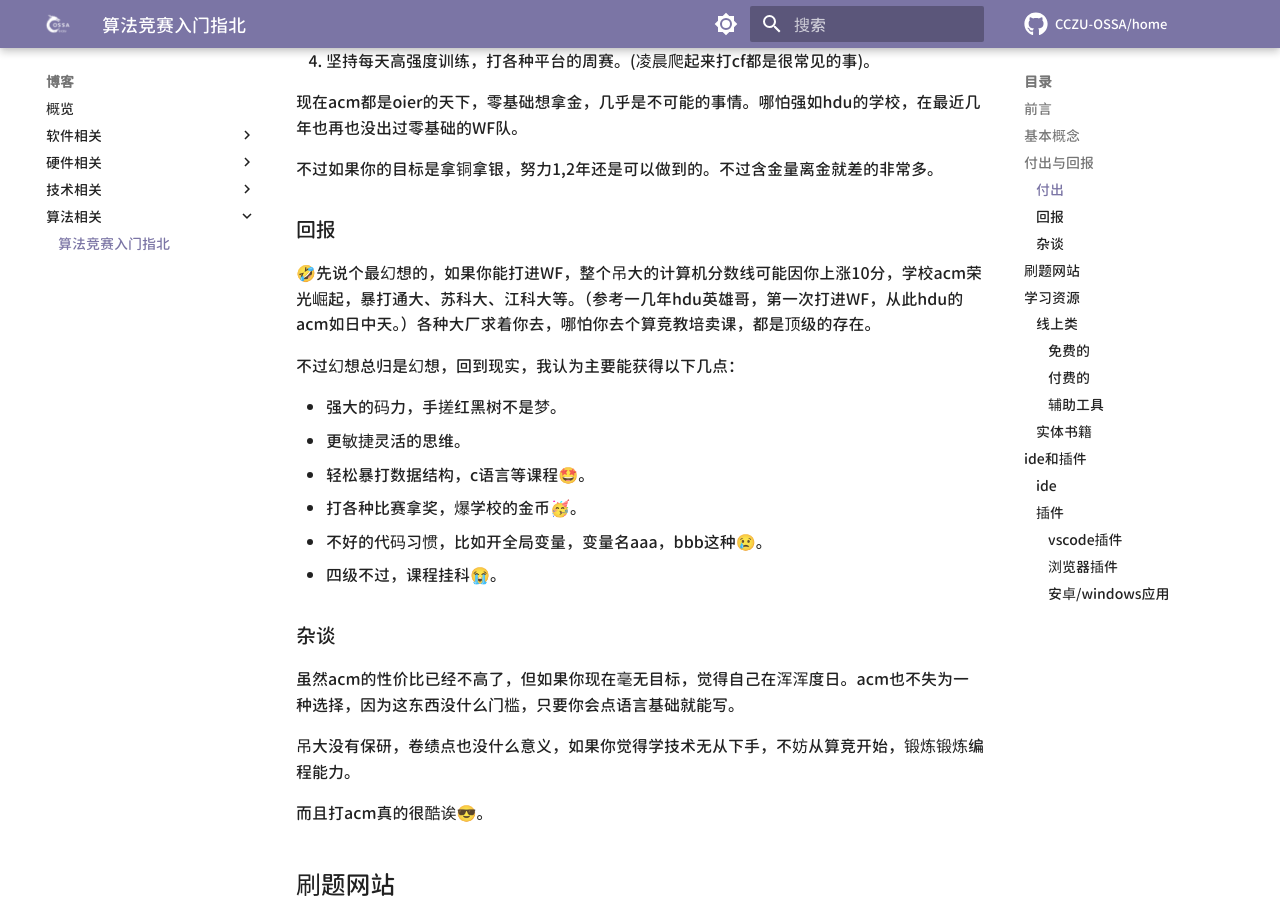
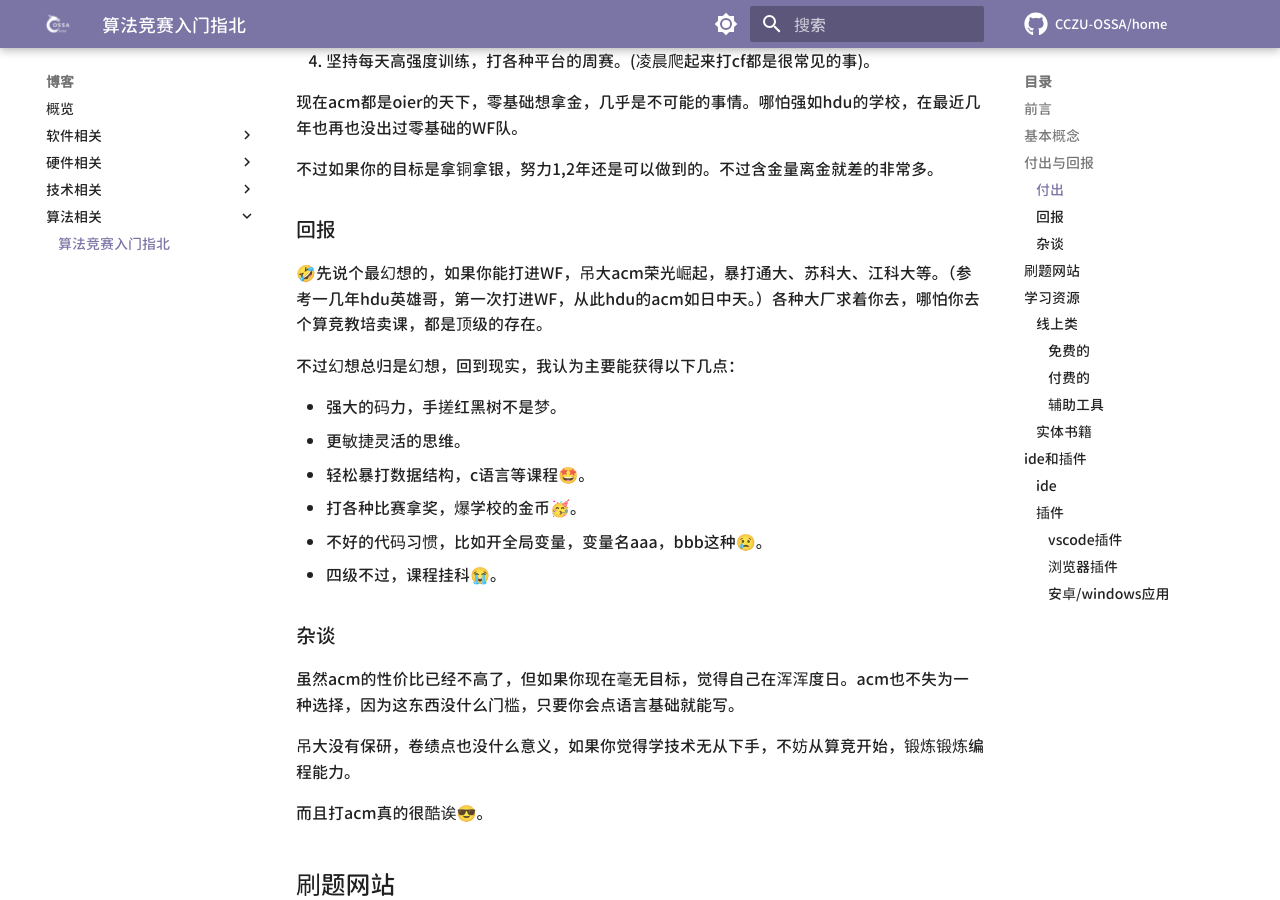
Before and after one commit to CCZU-OSSA/home, an MkDocs documentation site: the page built from docs/blog/algorithm/guide-to-algorithm-competitions.md, in a window 1280 px wide and 900 px high, scrolled down 2165 px. Built offline with MkDocs 1.6.1 and Material for MkDocs 9.7.7, drawn with Linux system fonts in a browser that asks for light colours; some web fonts are replaced; comment, search, counter and statistics services are not loaded; some of the changed text lies outside the part shown.

Commit message:
Update guide-to-algorithm-competitions.md

```diff
--- a/docs/blog/algorithm/guide-to-algorithm-competitions.md
+++ b/docs/blog/algorithm/guide-to-algorithm-competitions.md
@@ -70,7 +70,7 @@ acmer指的是，参加XCPC系列比赛的选手。
 
 ### 回报
 
-🤣先说个最幻想的，如果你能打进WF，整个吊大的计算机分数线可能因你上涨10分，学校acm荣光崛起，暴打通大、苏科大、江科大等。（参考一几年hdu英雄哥，第一次打进WF，从此hdu的acm如日中天。）各种大厂求着你去，哪怕你去个算竞教培卖课，都是顶级的存在。
+🤣先说个最幻想的，如果你能打进WF，吊大acm荣光崛起，暴打通大、苏科大、江科大等。（参考一几年hdu英雄哥，第一次打进WF，从此hdu的acm如日中天。）各种大厂求着你去，哪怕你去个算竞教培卖课，都是顶级的存在。
 
 不过幻想总归是幻想，回到现实，我认为主要能获得以下几点：
 
@@ -135,7 +135,7 @@ acmer指的是，参加XCPC系列比赛的选手。
 
 下面的主要各种比赛的讲解up：
 
-🥳[RegenFallen](https://space.bilibili.com/23358007?spm_id_from=333.999.0.0)小码王的教练，群里氛围不错。如果你刚开始打codeforces和atc，看看他每场的题解也不错，讲的简单题，比较容易理解。
+[RegenFallen](https://space.bilibili.com/23358007?spm_id_from=333.999.0.0)小码王的教练，群里氛围不错。如果你刚开始打codeforces和atc，看看他每场的题解也不错，讲的简单题，比较容易理解。
 
 [幻想家协会会长](https://space.bilibili.com/55927668?spm_id_from=333.999.0.0)会讲cf和atc比较难的题，但个人感觉讲的没regen容易懂。但他最近开始搬运atc的4分钟题解，如果你不会上油管，也可以看看他的搬运。atc的题解还是很有意思的。
 
@@ -186,7 +186,7 @@ acmer指的是，参加XCPC系列比赛的选手。
 
 vscode，搭配上cph插件十分的好用，不过你要自己配一下环境。推荐配个wsl，wsl里操作比较方便捏。
 
-vscommunity，我一开始用过，太臃肿了，不适合算竞（，我校竟然还在用2010年的版本，实在逆天。
+vscommunity，太臃肿了，不适合算竞，一般开发用。
 
 clion，我看我队友用的，debug十分的方便。不过你要是想改编译设置什么的，得稍微有点基础。
 
```
Also changed, not shown: other parts of docs/blog/algorithm/guide-to-algorithm-competitions.md (+1 -1 lines).
